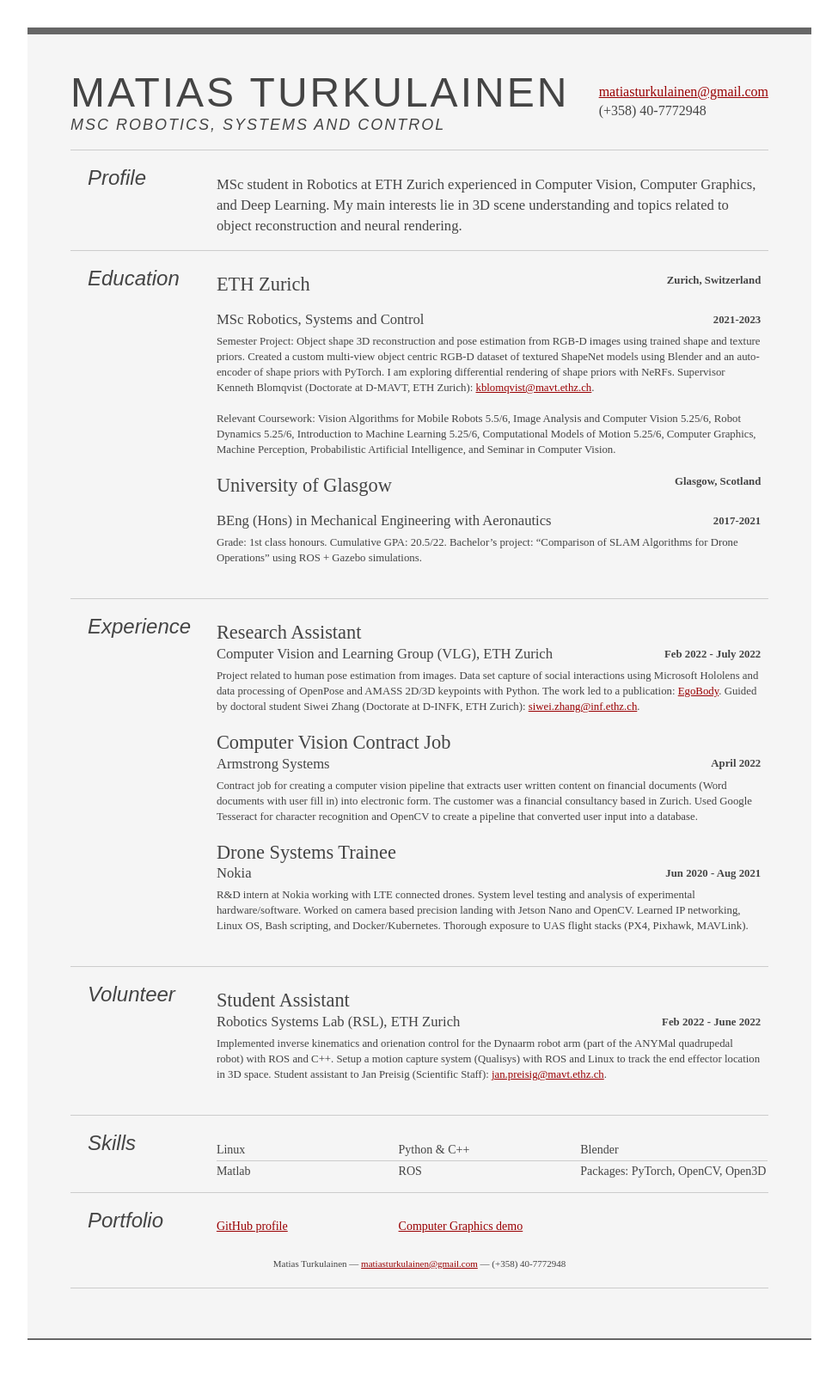
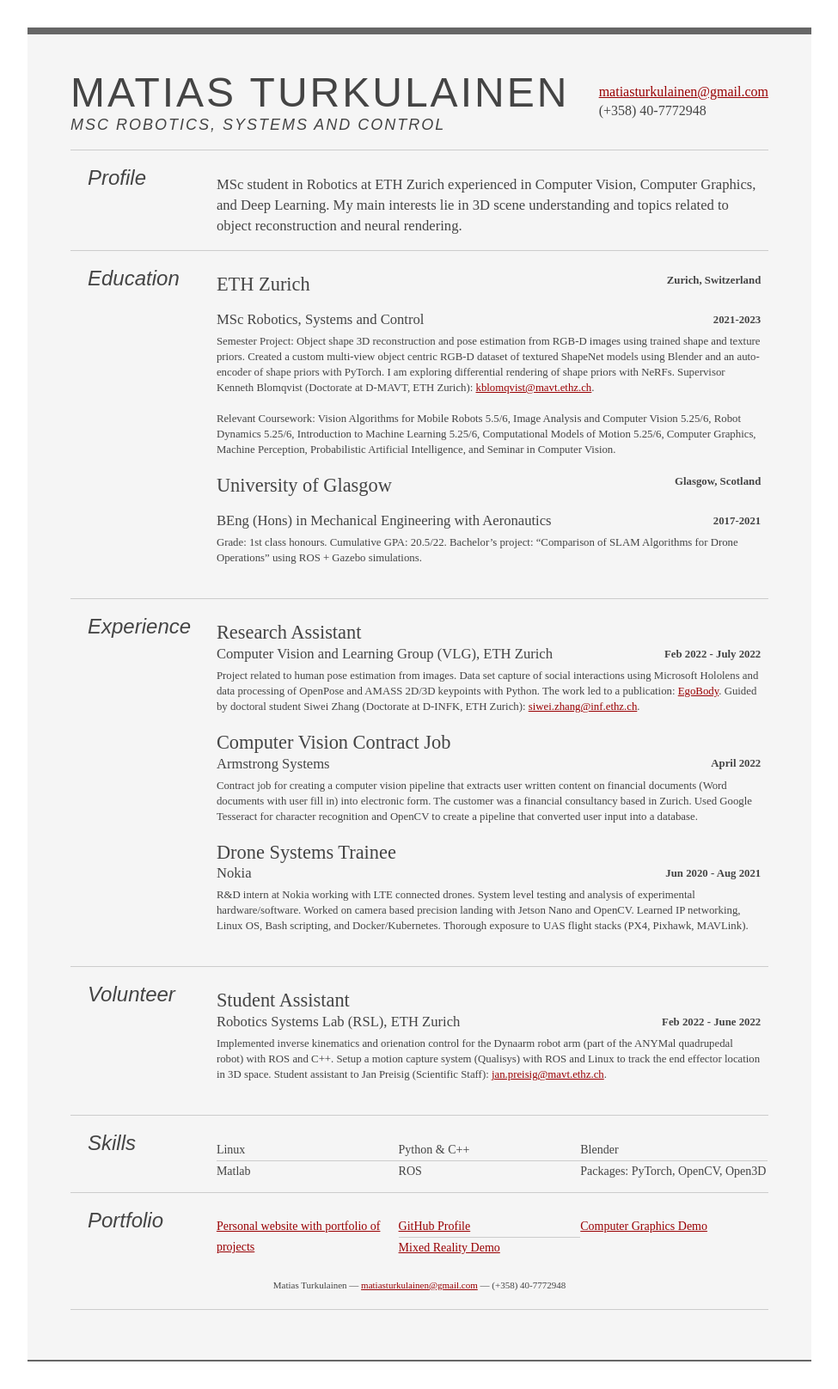
Before and after one commit to maturk/maturk.github.io, a Jekyll site: the page built from cv.markdown, in a window 1280 px wide. Shown: the whole page at 86% size, without its empty margins (152-1127 px from the left). Built offline with Jekyll 4.4.1, drawn with Linux system fonts in a browser that asks for light colours; before the commit the page ends 1591 px from its top, so only the background shows below that.

Commit message:
Update cv.markdown

```diff
--- a/cv.markdown
+++ b/cv.markdown
@@ -117,8 +117,10 @@ permalink: /resume/
       <h3>Portfolio</h3>
 
       <ol>
-        <li><a href="https://github.com/maturk">GitHub profile</a></li>
-        <li><a href="https://maturk.github.io/ComputerGraphics/">Computer Graphics demo</a></li>
+        <li><a href="https://maturk.github.io">Personal website with portfolio of projects</a></li>
+        <li><a href="https://github.com/maturk">GitHub Profile</a></li>
+        <li><a href="https://maturk.github.io/ComputerGraphics/">Computer Graphics Demo</a></li>
+        <li><a href="https://maturk.github.io/projects/mixed_reality.html">Mixed Reality Demo</a></li>
       </ol>
 
       <h3 id="footer">Footer</h3>
```
